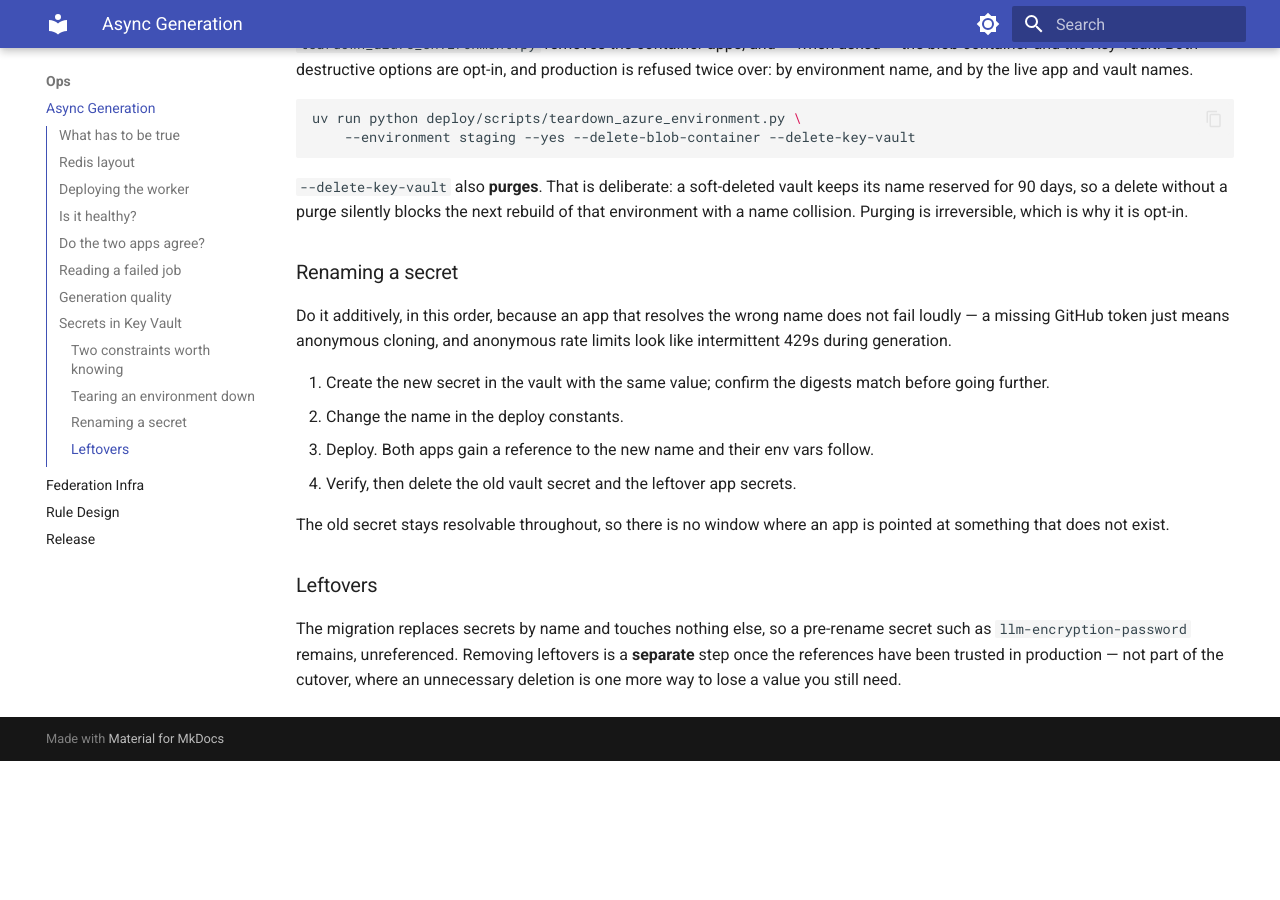
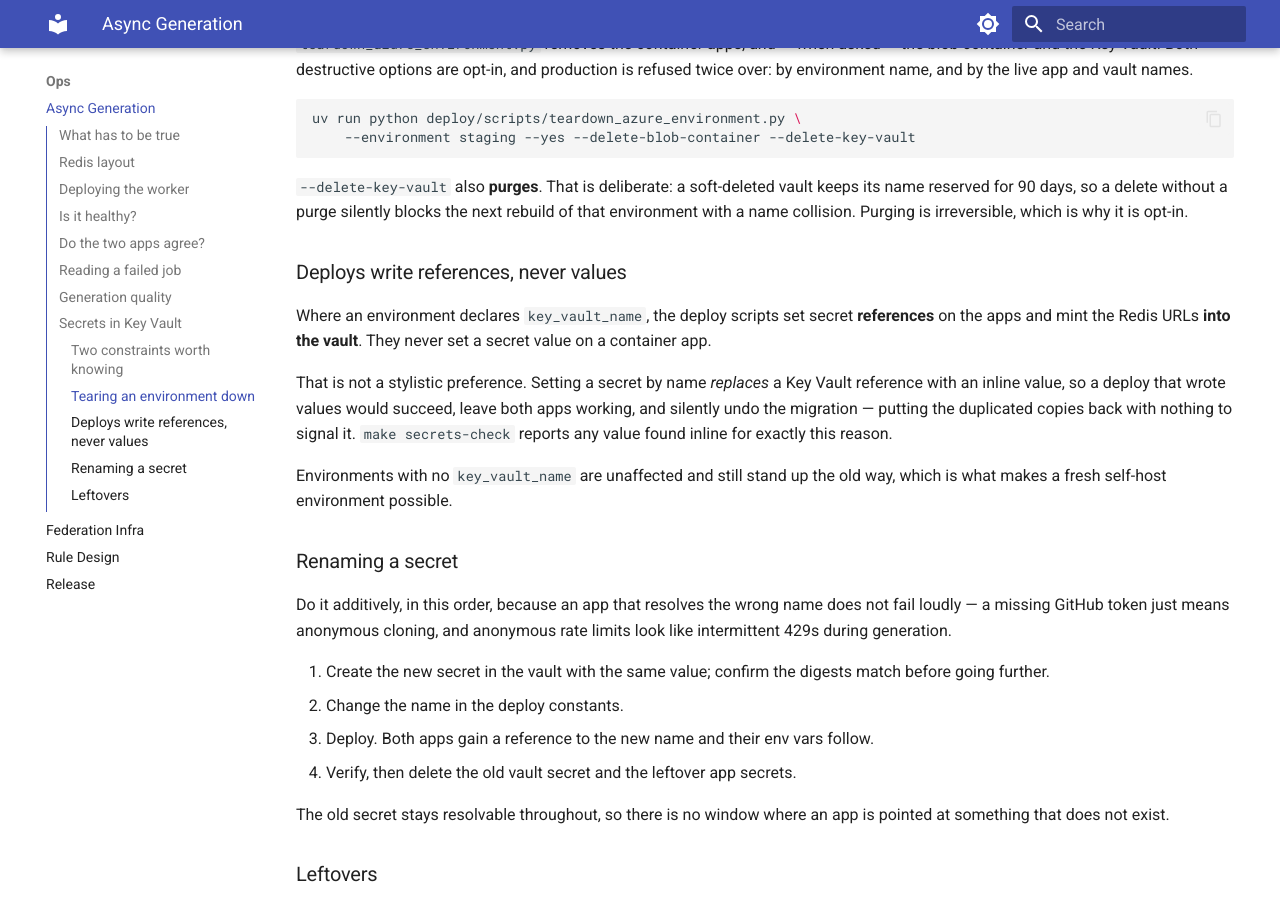
Before and after one commit to helpfulengineering/supply-graph-ai, an MkDocs documentation site: the page built from docs/ops/async-generation.md, in a window 1280 px wide and 900 px high, scrolled down 4530 px. Built offline with MkDocs 1.6.1 and Material for MkDocs 9.7.7, drawn with Linux system fonts in a browser that asks for light colours; before the commit the page ends 5291 px from its top, so only the background shows below that.

Commit message:
Release 0.10.7
Bumps pyproject and the version registry, relocks, and cuts the
changelog section for the thirteen changes since 0.10.6 — the LLM
configuration work, the Key Vault migration and the deploy fixes that
keep it, the environment-strictness predicate, four CVEs, and the
Terraform module audit.

The changelog needed consolidating, not just dating. Each PR had
prepended its own section heading, so [Unreleased] carried three
separate "Fixed" blocks and two "Added" blocks. They are merged into one
section per type in Keep a Changelog's order; all thirteen entries are
accounted for.

Two documentation gaps closed while checking currency:

  The ops guide did not say that deploys write secret REFERENCES and
  never values. That is the property stopping a release from silently
  undoing the Key Vault migration, so it belongs written down rather
  than living only in a PR description.

  The public LLM guide did not mention that `ohm llm` reads the same
  configuration as generation. It could not, until #328 — the guide was
  written when it was still untrue.

Two of the three production secret leftovers are already removed:
llm-encryption-password and redis-access-url were unreferenced and are
gone, verified against the live apps first. gihub-token REMAINS, because
production still resolves GITHUB_ACCESS_TOKEN through it and will until
this release deploys. Deleting it now would drop both apps to anonymous
GitHub cloning, which surfaces as intermittent 429s rather than as an
obvious failure.

`make secrets-check` currently fails on `github-token: missing` — that
is the check working, reporting real drift between what the repo expects
and what production has. It clears when this deploys.

Co-Authored-By: Claude Opus 5 <noreply@anthropic.com>

```diff
--- a/docs/ops/async-generation.md
+++ b/docs/ops/async-generation.md
@@ -210,6 +210,21 @@ keeps its name reserved for 90 days, so a delete without a purge silently blocks
 the next rebuild of that environment with a name collision. Purging is
 irreversible, which is why it is opt-in.
 
+### Deploys write references, never values
+
+Where an environment declares `key_vault_name`, the deploy scripts set secret
+**references** on the apps and mint the Redis URLs **into the vault**. They never
+set a secret value on a container app.
+
+That is not a stylistic preference. Setting a secret by name *replaces* a Key
+Vault reference with an inline value, so a deploy that wrote values would
+succeed, leave both apps working, and silently undo the migration — putting the
+duplicated copies back with nothing to signal it. `make secrets-check` reports
+any value found inline for exactly this reason.
+
+Environments with no `key_vault_name` are unaffected and still stand up the old
+way, which is what makes a fresh self-host environment possible.
+
 ### Renaming a secret
 
 Do it additively, in this order, because an app that resolves the wrong name
--- a/pyproject.toml
+++ b/pyproject.toml
@@ -4,7 +4,7 @@ build-backend = "setuptools.build_meta"
 
 [project]
 name = "supply-graph-ai"
-version = "0.10.6"
+version = "0.10.7"
 description = "Open Hardware Manager (OHM) - A flexible, domain-agnostic framework for matching requirements with capabilities"
 readme = "README.md"
 requires-python = ">=3.12"
```
Also changed, not shown: CHANGELOG.md (+90 -97 lines), README.md (+4 -4 lines), docs-site/docs/guides/configure-an-llm.md (+7 -0 lines), 1 other file.
